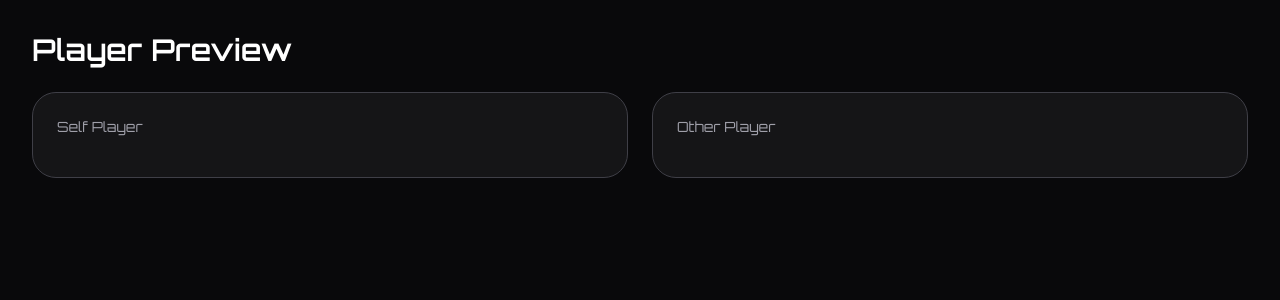
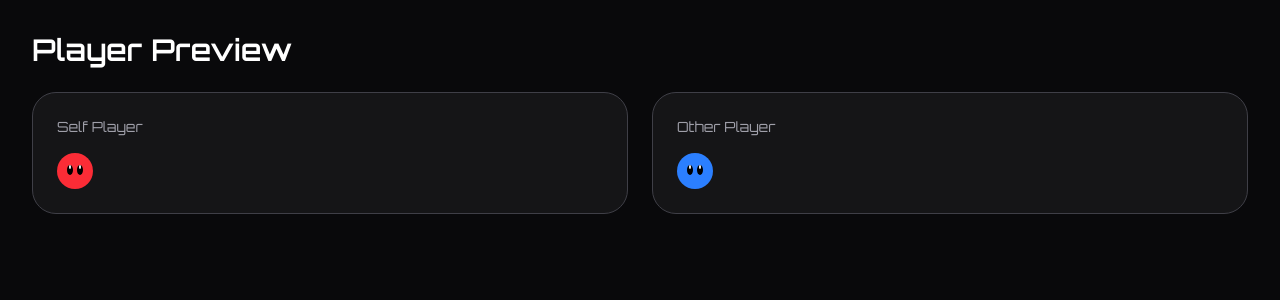
Before and after one commit to jack-app/jackHack2026_b, a Next.js app in the folder switch_game/: page /dev/player in a window 1280 px wide. Shown: the top 300 px of the page. Built offline with nearby package versions, Linux system fonts and the light colour scheme; a web font is replaced by a local one.

Commit message:
Player UIの実装

```diff
--- a/switch_game/src/components/Map/Player.tsx
+++ b/switch_game/src/components/Map/Player.tsx
@@ -6,9 +6,40 @@ interface PlayerProps {
 }
 
 export default function Player({ player, isSelf }: PlayerProps) {
-  return (
+
+  // 赤チームの場合
+  if (player.team === "red")return (
     <div>
-      {/* TODO: implement with CSS transition (transition-all duration-150) */}
+      <div className="w-9 h-9 rounded-full bg-red-500 relative">
+        {/* 左の目 */}
+        <div className="relative top-3 left-2.5">
+          <div className="w-1.5 h-2.5 rounded-[50%/50%] bg-black absolute"></div>
+          <div className="w-0.5 h-1 rounded-[100%/100%] bg-white absolute top-0 left-0.5"></div>
+        </div>
+    　　{/* 右の目 */}
+        <div className="absolute top-3 left-5">
+          <div className="w-1.5 h-2.5 rounded-[50%/50%] bg-black absolute"></div>
+          <div className="w-0.5 h-1 rounded-[50%/50%] bg-white absolute top-0 left-0.5"></div>
+        </div>
+      </div>
+    </div>
+
+  );
+  // 青チームの場合
+  if (player.team === "blue")return (
+    <div>
+      <div className="w-9 h-9 rounded-full bg-blue-500 relative">
+        {/* 左の目 */}
+        <div className="relative top-3 left-2.5">
+          <div className="w-1.5 h-2.5 rounded-[50%/50%] bg-black absolute"></div>
+          <div className="w-0.5 h-1 rounded-[100%/100%] bg-white absolute top-0 left-0.5"></div>
+        </div>
+    　　{/* 右の目 */}
+        <div className="absolute top-3 left-5">
+          <div className="w-1.5 h-2.5 rounded-[50%/50%] bg-black absolute"></div>
+          <div className="w-0.5 h-1 rounded-[50%/50%] bg-white absolute top-0 left-0.5"></div>
+        </div>
+      </div>
     </div>
   );
 }
```
